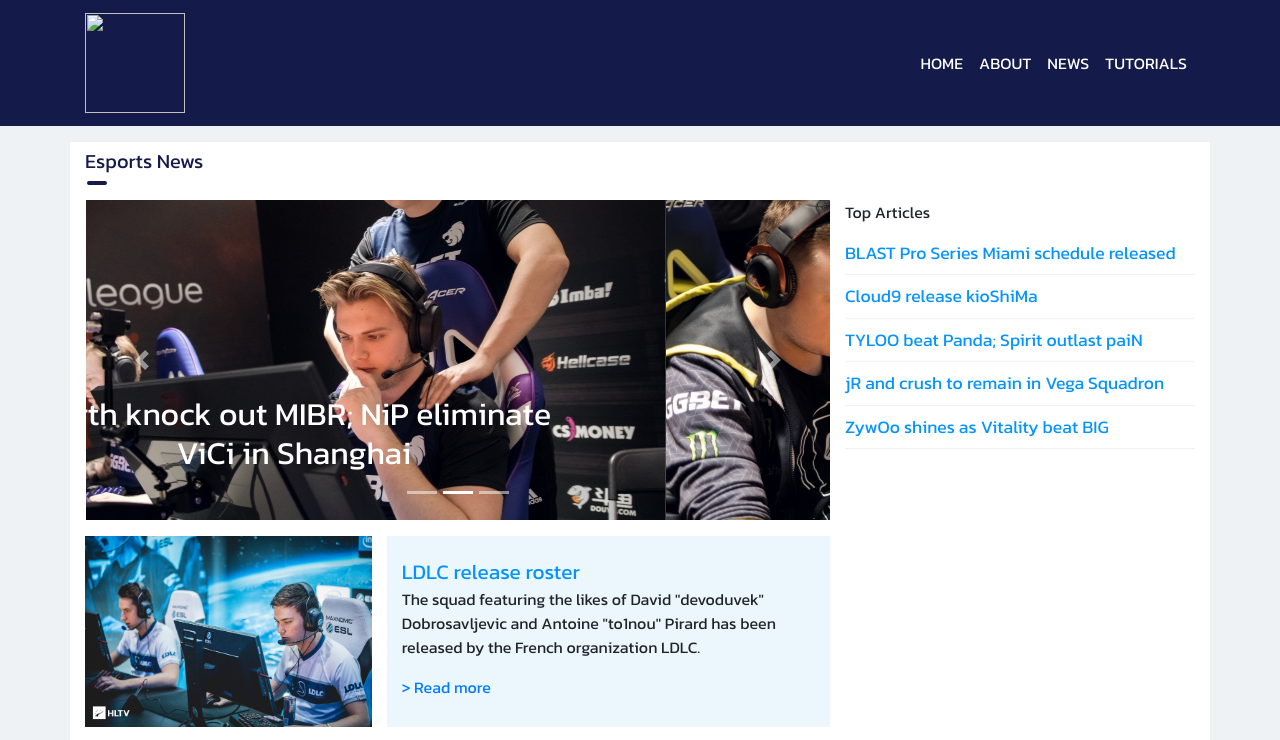
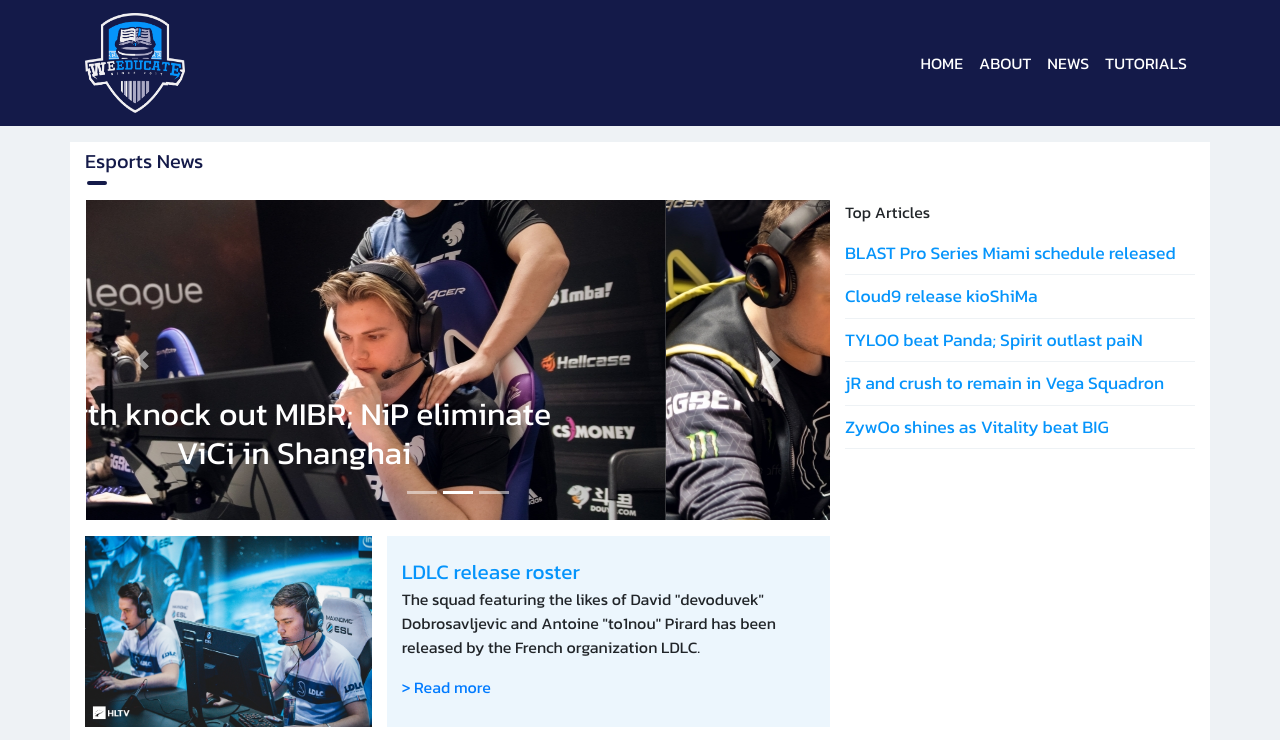
Before and after one commit to radurentea/We-Educate-v2, a plain HTML site: page index.html in a window 1280 px wide. Shown: the top 740 px of the page. Drawn offline with Linux system fonts and the light colour scheme; the site is published under a folder, as on GitHub Pages, so addresses that start at the root find nothing.

Commit message:
Modify logo path

```diff
--- a/index.html
+++ b/index.html
@@ -24,7 +24,7 @@
             <div class="container">
 
                 <a class="navbar-brand" href="#">
-                    <img src="/images/logo.png" width="100" height="100" class="d-inline-block align-center" alt=""></a>
+                    <img src="images/logo.png" width="100" height="100" class="d-inline-block align-center" alt=""></a>
 
                 <button type="button" class="navbar-toggler" data-toggle="collapse" data-target="#myTogglerNav"
                     aria-controls="#myTogglerNav" aria-label="Toggle Navigation">
```
